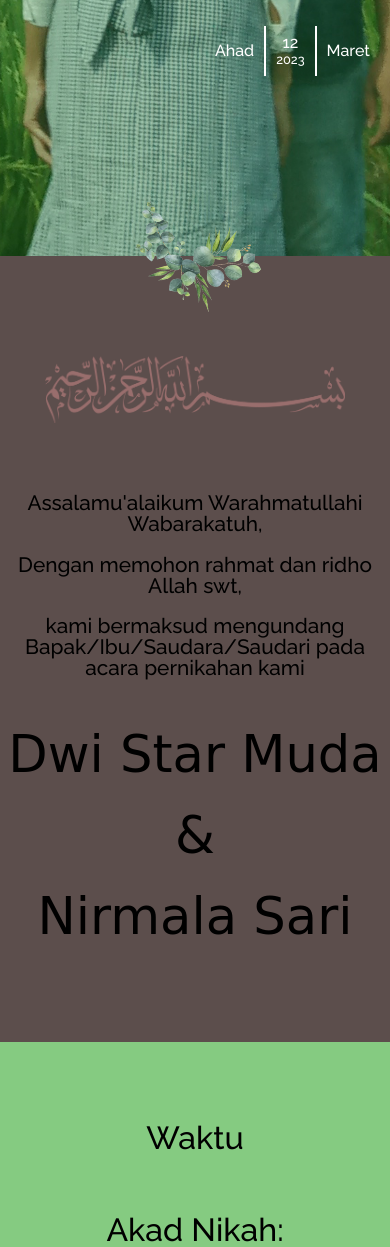
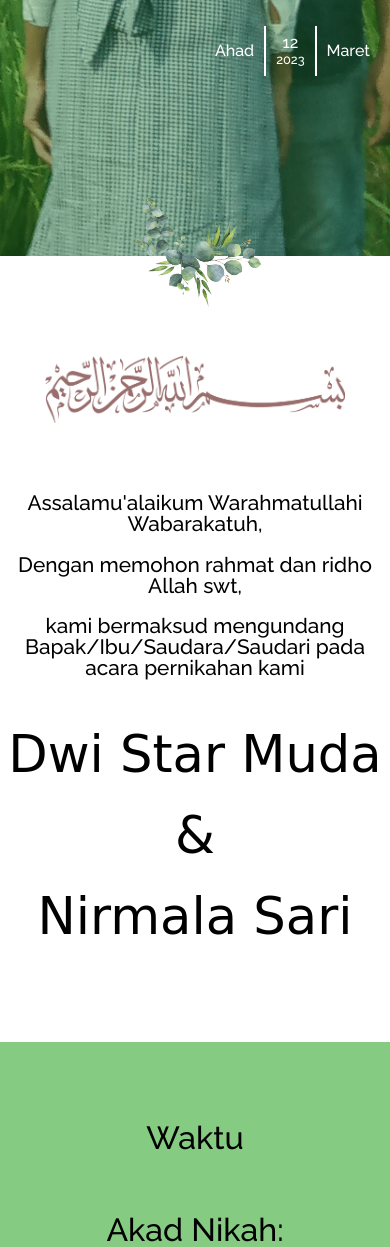
Before and after one commit to abangdsm/undangankuv1, a PHP site: page / in a window 390 px wide. Shown: the part 588-1835 px from the top of the page. Run offline with PHP 8.4, Linux system fonts and the light colour scheme; some libraries are stand-ins or nearby versions; some web fonts are replaced.

Commit message:
Mengubah warna background

```diff
--- a/assets/style.css
+++ b/assets/style.css
@@ -130,7 +130,7 @@ small {
 }
 
 .s2 {
-    background-color: rgb(92, 78, 76);
+    background-color: rgb(255, 255, 255);
     padding: 50px 0;
 }
 
@@ -367,7 +367,7 @@ small {
         width: 100px;
         height: 140px;
         position: absolute;
-        bottom: -65px;
+        bottom: -60px;
         right: 150px;
         transform: rotate(-45deg);
     }
```
